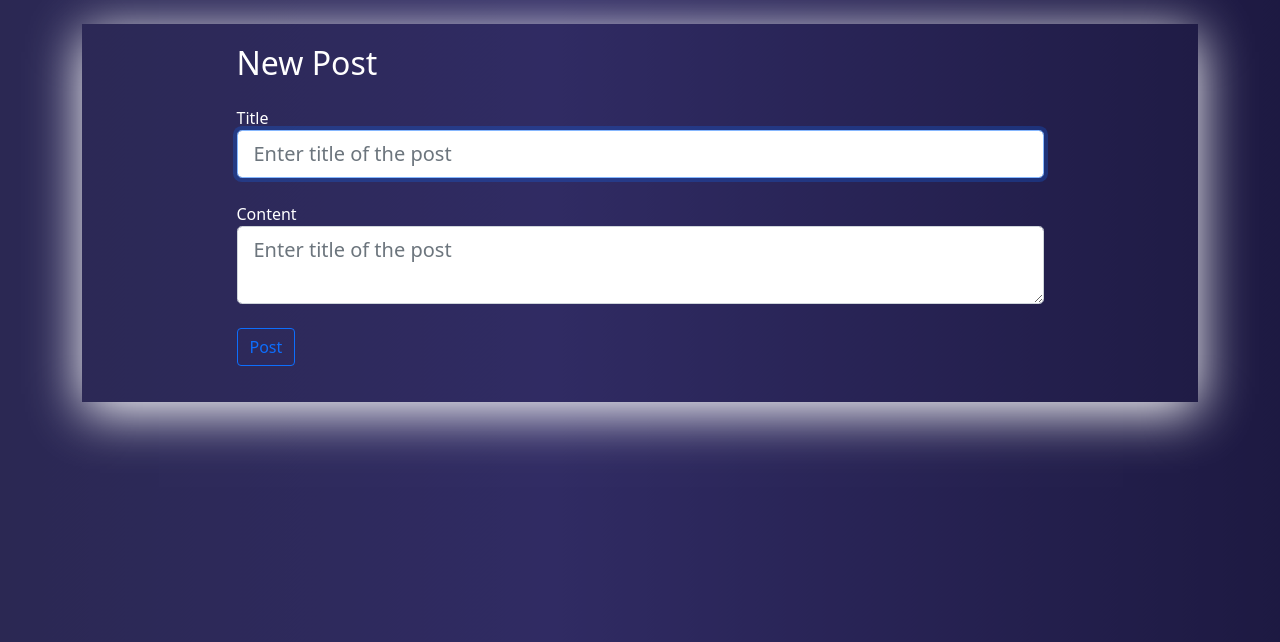
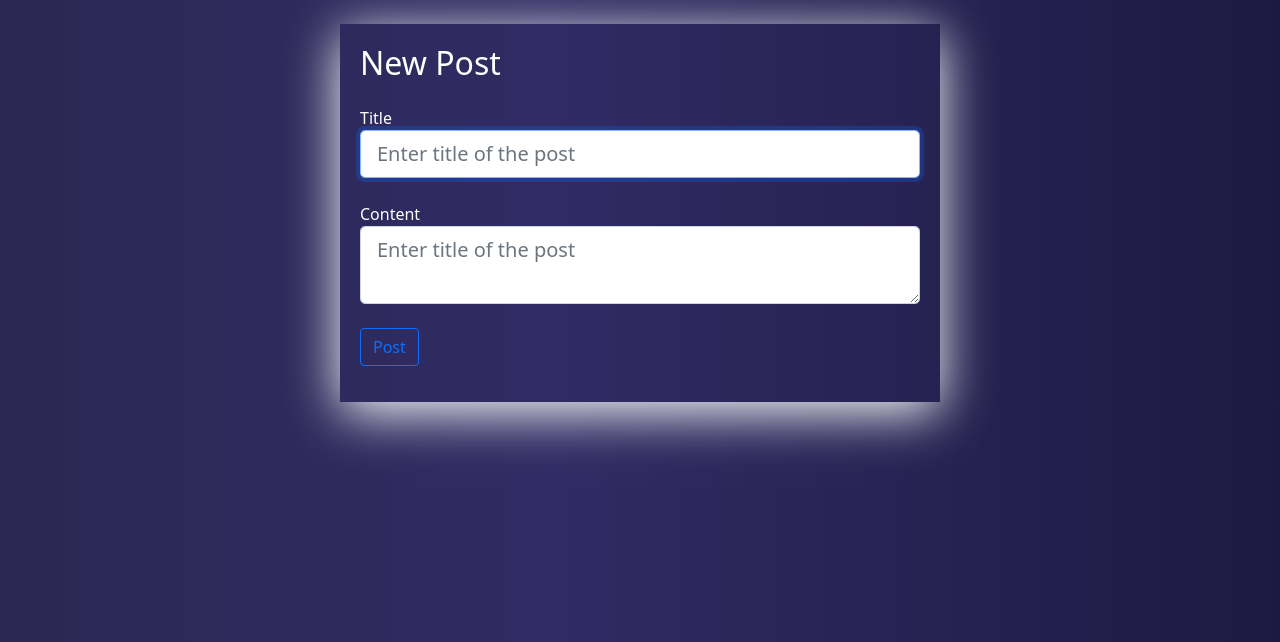
Before and after one commit to skyrimer/Website, a Flask app: page /post/new in a window 1280 px wide. Shown: the part 72-714 px from the top of the page. Run offline with Flask 2, Linux system fonts and the light colour scheme; a user stored in the database is signed in; parts of the project's set-up code (start-up, migrations or seed data) failed here and were passed over; some libraries are stand-ins or nearby versions.

Commit message:
design changes

```diff
--- a/Website/static/css/main-dark.css
+++ b/Website/static/css/main-dark.css
@@ -43,9 +43,6 @@ body {
   box-shadow: #ece9e6;
   -webkit-box-shadow: inset 0 0 6px rgba(0, 0, 0, 0.1);
   background: #ee9ca7;
-}
-.content {
-  padding: 20px 20px 20px 0px;
 }
 
 .bg-navbar {
@@ -121,9 +118,7 @@ div .text-truncate {
 }
 
 form {
-  display: flex;
-  justify-content: center;
-  align-items: center;
+  width: 600px;
   padding: 20px;
   box-shadow: 0 10px 50px #ffffff;
 }
--- a/Website/templates/create_post.html
+++ b/Website/templates/create_post.html
@@ -3,7 +3,7 @@
   <div class="content-section">
     <form class="needs-validation" method="POST" action="" novalidate>
       {{ form.hidden_tag() }}
-      <fieldset class="w-75">
+      <fieldset>
         <h2 class="font-weight-bold mb-4">{{ legend }}</h2>
         <div class="mb-4">
           {{ form.title.label(class="form-control-label") }}
--- a/Website/templates/layout.html
+++ b/Website/templates/layout.html
@@ -112,8 +112,12 @@
     {% endif %}
   {% endwith %}
   <br>
-  <div class="container">
-    {% block content %}{% endblock %}
+    <div class="container d-flex justify-content-center">
+      <div>
+        {% block content %}{% endblock %}
+      </div>
+
+    </div>
   </div>
   <!-- Optional JavaScript -->
   <!-- jQuery first, then Popper.js, then Bootstrap JS -->
--- a/Website/templates/weather.html
+++ b/Website/templates/weather.html
@@ -2,7 +2,7 @@
 {% block content %}
     <form class="featureBox" method="POST" action="">
         {{ form.hidden_tag() }}
-        <div class="mb-3 w-50 h5" >
+        <div class="mb-3 h5" >
             {{ form.city.label(class="form-control-label h4") }}
             {% if form.city.errors %}
                 {{ form.city(class="form-control form-control-lg is-invalid",
```
Also changed, not shown: Website/static/css/main-light.css (+3 -9 lines).
